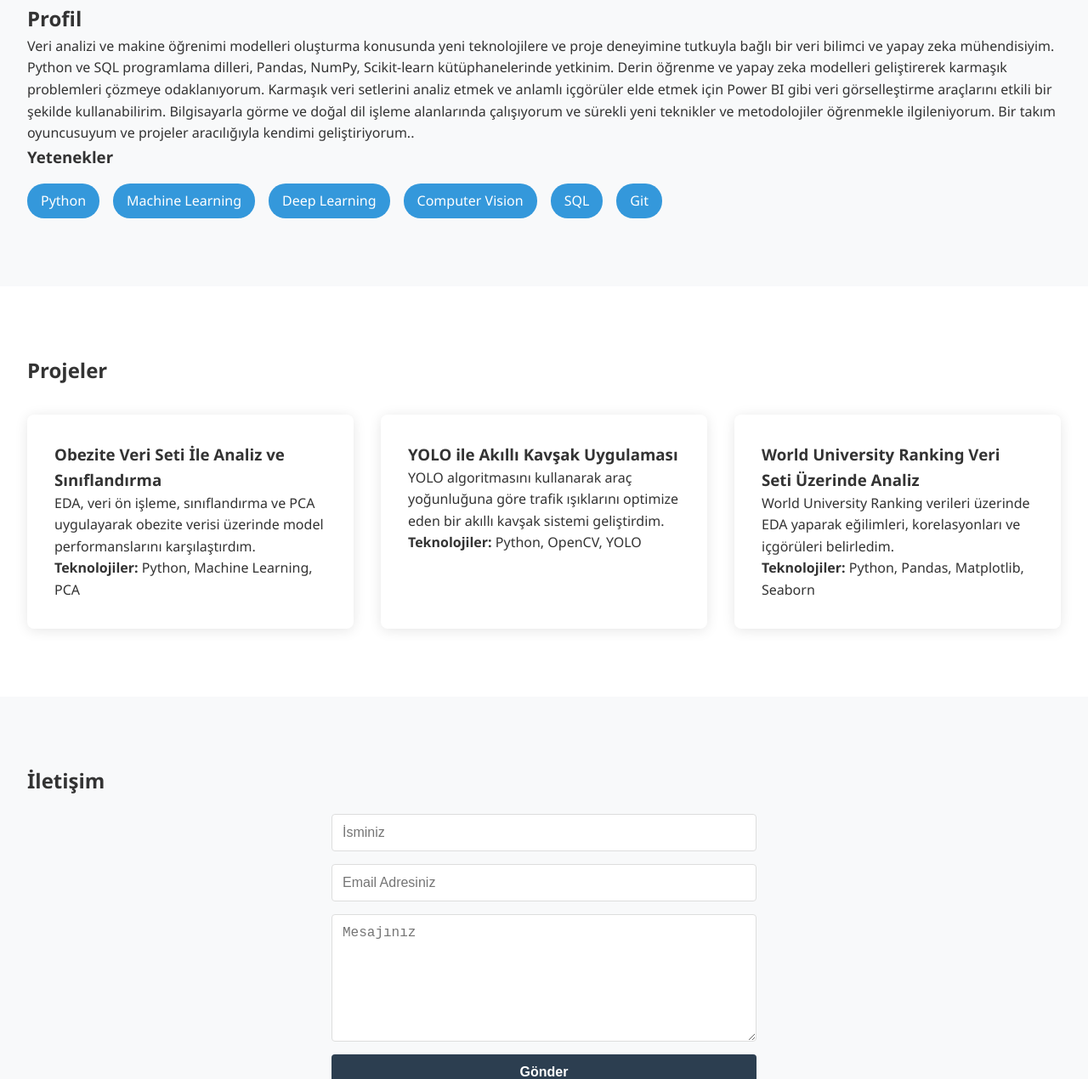
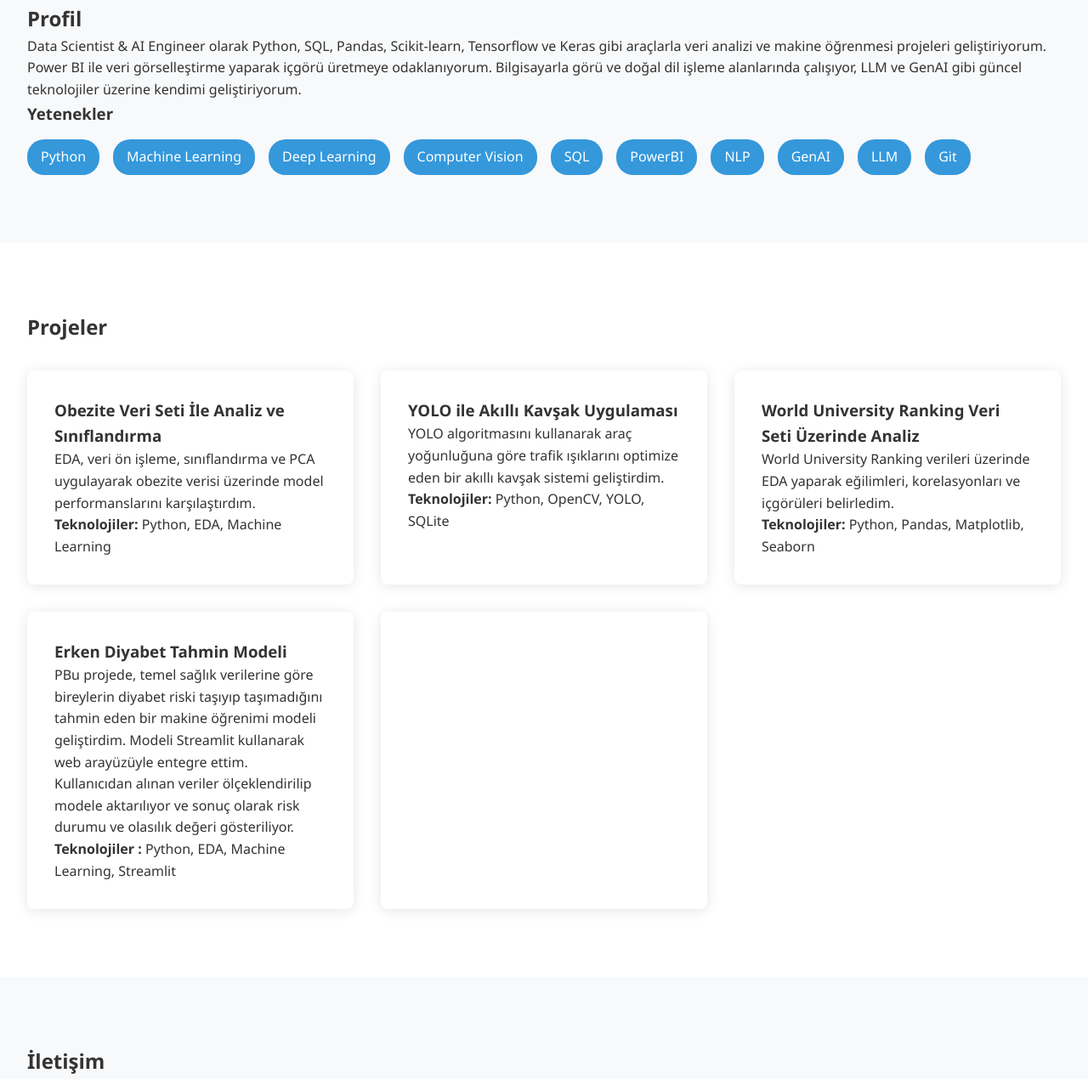
Before and after one commit to eyupkavakk/eyupkavakk.github.io, a plain HTML site: page index.html in a window 1280 px wide. Shown: the part 607-1877 px from the top of the page at 85% size. Drawn offline with Linux system fonts and the light colour scheme.

Commit message:
Yeni Proje Eklendi

```diff
--- a/index.html
+++ b/index.html
@@ -33,7 +33,9 @@
 
         <section id="hakkimda">
             <h2>Profil</h2>
-            <p>Veri analizi ve makine öğrenimi modelleri oluşturma konusunda yeni teknolojilere ve proje deneyimine tutkuyla bağlı bir veri bilimci ve yapay zeka mühendisiyim. Python ve SQL programlama dilleri, Pandas, NumPy, Scikit-learn kütüphanelerinde yetkinim. Derin öğrenme ve yapay zeka modelleri geliştirerek karmaşık problemleri çözmeye odaklanıyorum. Karmaşık veri setlerini analiz etmek ve anlamlı içgörüler elde etmek için Power BI gibi veri görselleştirme araçlarını etkili bir şekilde kullanabilirim. Bilgisayarla görme ve doğal dil işleme alanlarında çalışıyorum ve sürekli yeni teknikler ve metodolojiler öğrenmekle ilgileniyorum. Bir takım oyuncusuyum ve projeler aracılığıyla kendimi geliştiriyorum..</p>
+            <p>Data Scientist & AI Engineer olarak Python, SQL, Pandas, Scikit-learn, Tensorflow ve Keras gibi araçlarla veri analizi ve makine öğrenmesi projeleri geliştiriyorum.
+                Power BI ile veri görselleştirme yaparak içgörü üretmeye odaklanıyorum. Bilgisayarla görü ve doğal dil işleme alanlarında çalışıyor, LLM ve GenAI gibi güncel teknolojiler üzerine kendimi geliştiriyorum.
+            </p>
 
             <div class="skills">
                 <h3>Yetenekler</h3>
@@ -43,7 +45,12 @@
                     <li>Deep Learning</li>
                     <li>Computer Vision</li>
                     <li>SQL</li>
+                    <li>PowerBI</li>
+                    <li>NLP</li>
+                    <li>GenAI</li>
+                    <li>LLM</li>
                     <li>Git</li>
+
                 </ul>
             </div>
         </section>
@@ -54,13 +61,13 @@
                 <div class="proje-kart">
                      <h3>Obezite Veri Seti İle Analiz ve Sınıflandırma</h3>
                      <p>EDA, veri ön işleme, sınıflandırma ve PCA uygulayarak obezite verisi üzerinde model performanslarını karşılaştırdım.</p>
-                     <p><strong>Teknolojiler:</strong> Python, Machine Learning, PCA</p>
+                     <p><strong>Teknolojiler:</strong> Python, EDA, Machine Learning</p>
                 </div>
 
                 <div class="proje-kart">
                     <h3>YOLO ile Akıllı Kavşak Uygulaması</h3>
                      <p>YOLO algoritmasını kullanarak araç yoğunluğuna göre trafik ışıklarını optimize eden bir akıllı kavşak sistemi geliştirdim.</p>
-                     <p><strong>Teknolojiler:</strong> Python, OpenCV, YOLO</p>
+                     <p><strong>Teknolojiler:</strong> Python, OpenCV, YOLO, SQLite</p>
                 </div>
 
                 <div class="proje-kart">
@@ -68,6 +75,21 @@
                     <p>World University Ranking verileri üzerinde EDA yaparak eğilimleri, korelasyonları ve içgörüleri belirledim.</p>
                     <p><strong>Teknolojiler:</strong> Python, Pandas, Matplotlib, Seaborn</p>
                 </div>
+
+                <div class="proje-kart">
+                    <h3>Erken Diyabet Tahmin Modeli</h3>
+                    <p>
+                        PBu projede, temel sağlık verilerine göre bireylerin diyabet riski taşıyıp taşımadığını tahmin eden bir makine öğrenimi modeli geliştirdim.
+                        Modeli Streamlit kullanarak web arayüzüyle entegre ettim.
+                        Kullanıcıdan alınan veriler ölçeklendirilip modele aktarılıyor ve sonuç olarak risk durumu ve olasılık değeri gösteriliyor.
+                        <p><strong>Teknolojiler :</strong> Python, EDA, Machine Learning, Streamlit </p>
+                    </p>
+                </div>
+
+                <div class="proje-kart">
+                    <h3></h3>
+                </div>
+
 
             </div>
         </section>
```
